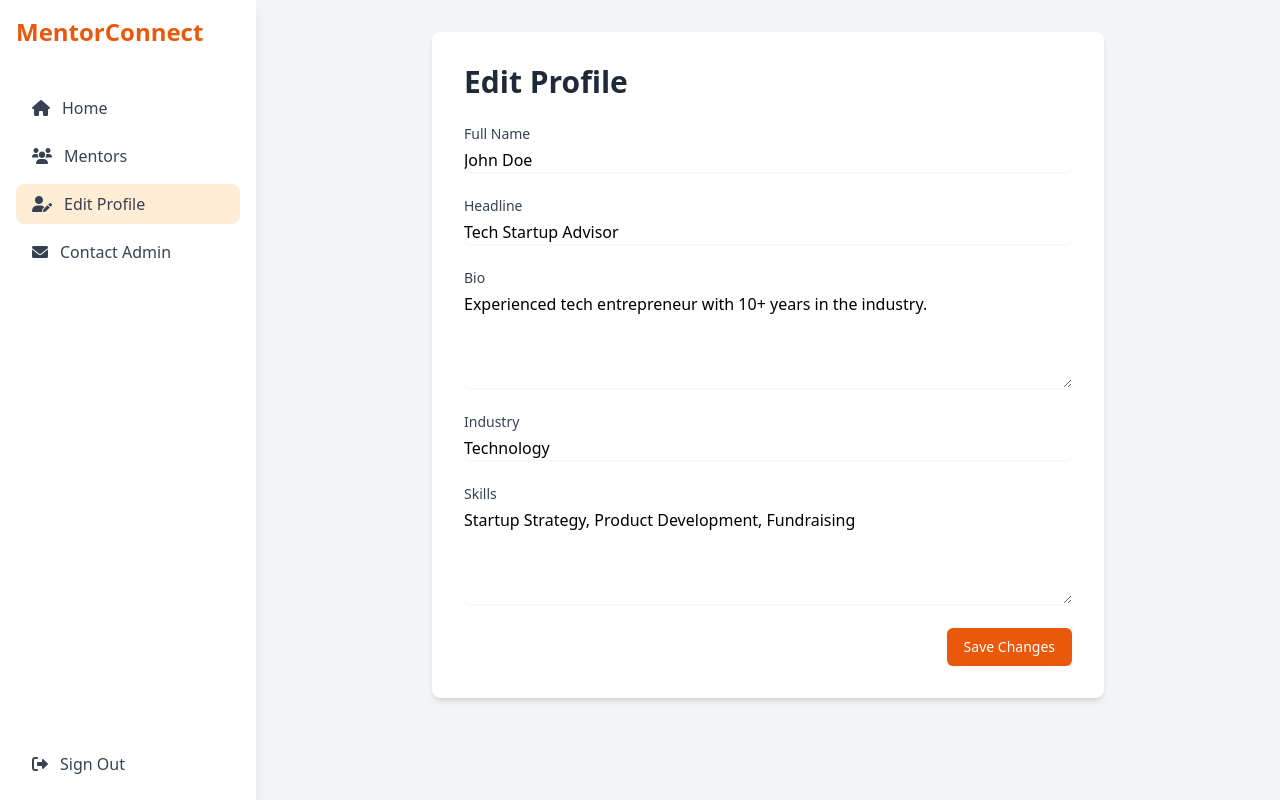
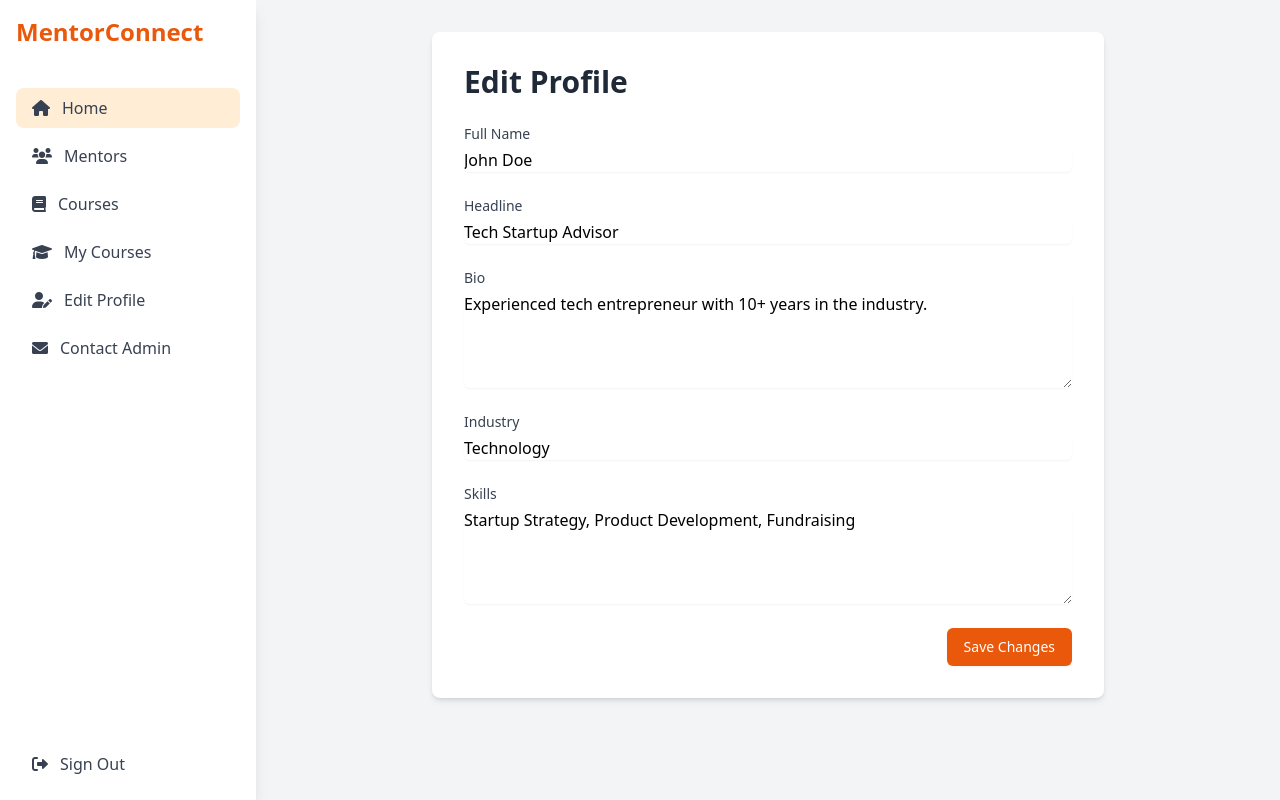
Before and after one commit to CodrJitesh/Entrepreneur_Ship, a PHP site: page /profile_edit.php in a window 1280 px wide. Run offline with PHP 8.4, Linux system fonts and the light colour scheme; a user stored in the database is signed in; data comes from the database, SQL or seed files in the repository; some libraries are stand-ins or nearby versions.

Commit message:
fixed the sidebar

```diff
--- a/MentorConnectDashboard/profile_edit.php
+++ b/MentorConnectDashboard/profile_edit.php
@@ -83,7 +83,7 @@ if ($_SERVER['REQUEST_METHOD'] === 'POST') {
             </div>
             <nav class="mt-6">
                 <div class="px-4 space-y-2">
-                    <a href="dashboard.php" class="flex items-center px-4 py-2 text-gray-700 dark:text-gray-300 hover:bg-gray-100 dark:hover:bg-dark-300 rounded-lg">
+                    <a href="dashboard.php" class="flex items-center px-4 py-2 text-gray-700 dark:text-gray-300 bg-orange-100 dark:bg-orange-900 rounded-lg">
                         <i class="fas fa-home mr-3"></i>
                         Home
                     </a>
@@ -91,7 +91,15 @@ if ($_SERVER['REQUEST_METHOD'] === 'POST') {
                         <i class="fas fa-users mr-3"></i>
                         Mentors
                     </a>
-                    <a href="profile_edit.php" class="flex items-center px-4 py-2 text-gray-700 dark:text-gray-300 bg-orange-100 dark:bg-orange-900 rounded-lg">
+                    <a href="courses.php" class="flex items-center px-4 py-2 text-gray-700 dark:text-gray-300 hover:bg-gray-100 dark:hover:bg-dark-300 rounded-lg">
+                        <i class="fas fa-book mr-3"></i>
+                        Courses
+                    </a>
+                    <a href="my_courses.php" class="flex items-center px-4 py-2 text-gray-700 dark:text-gray-300 hover:bg-gray-100 dark:hover:bg-dark-300 rounded-lg">
+                        <i class="fas fa-graduation-cap mr-3"></i>
+                        My Courses
+                    </a>
+                    <a href="profile_edit.php" class="flex items-center px-4 py-2 text-gray-700 dark:text-gray-300 hover:bg-gray-100 dark:hover:bg-dark-300 rounded-lg">
                         <i class="fas fa-user-edit mr-3"></i>
                         Edit Profile
                     </a>
```
Also changed, not shown: MentorConnectDashboard/contact_admin.php (+10 -2 lines), MentorConnectDashboard/courses.php (+6 -2 lines), MentorConnectDashboard/mentor_directory.php (+10 -2 lines).
